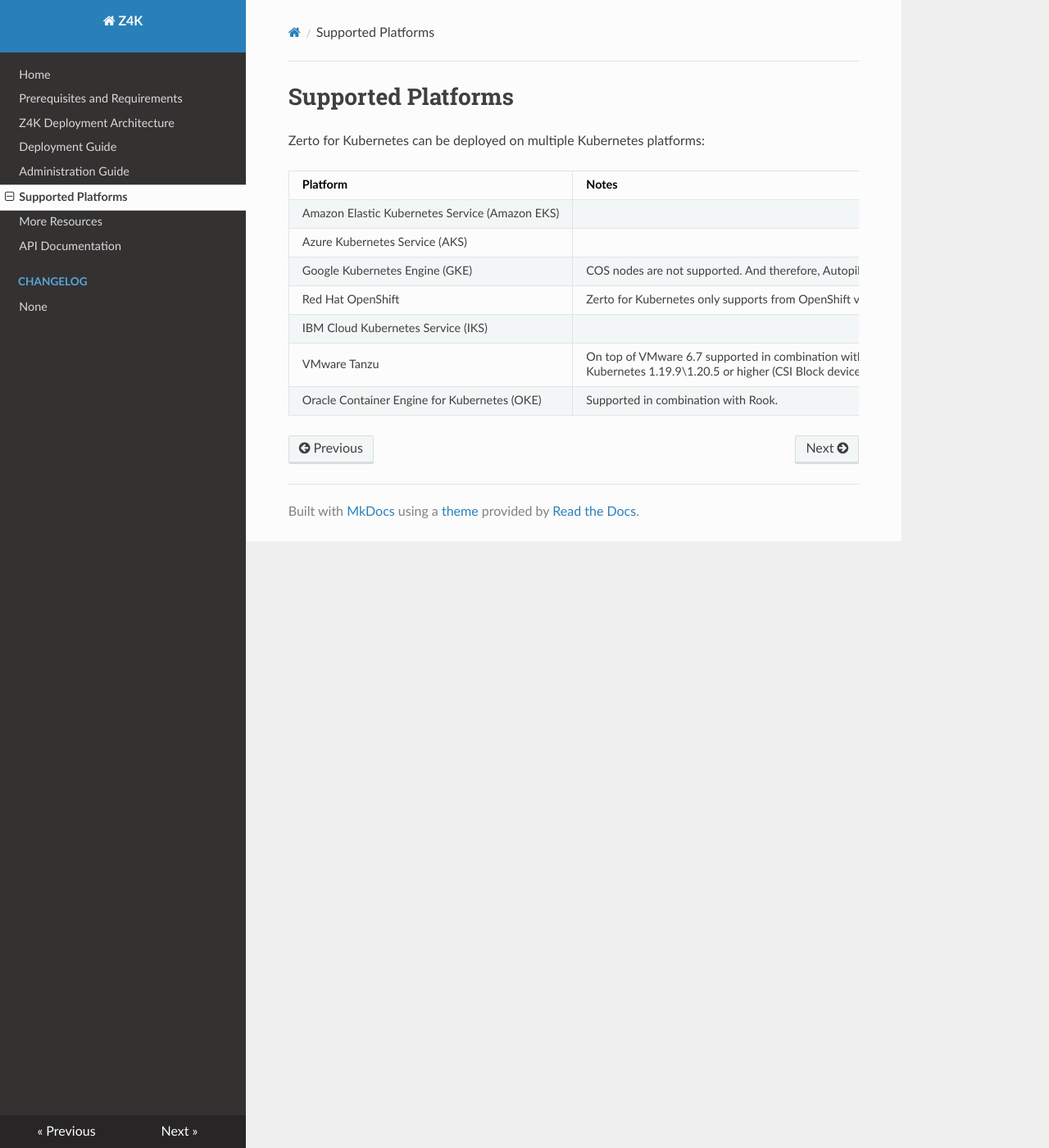
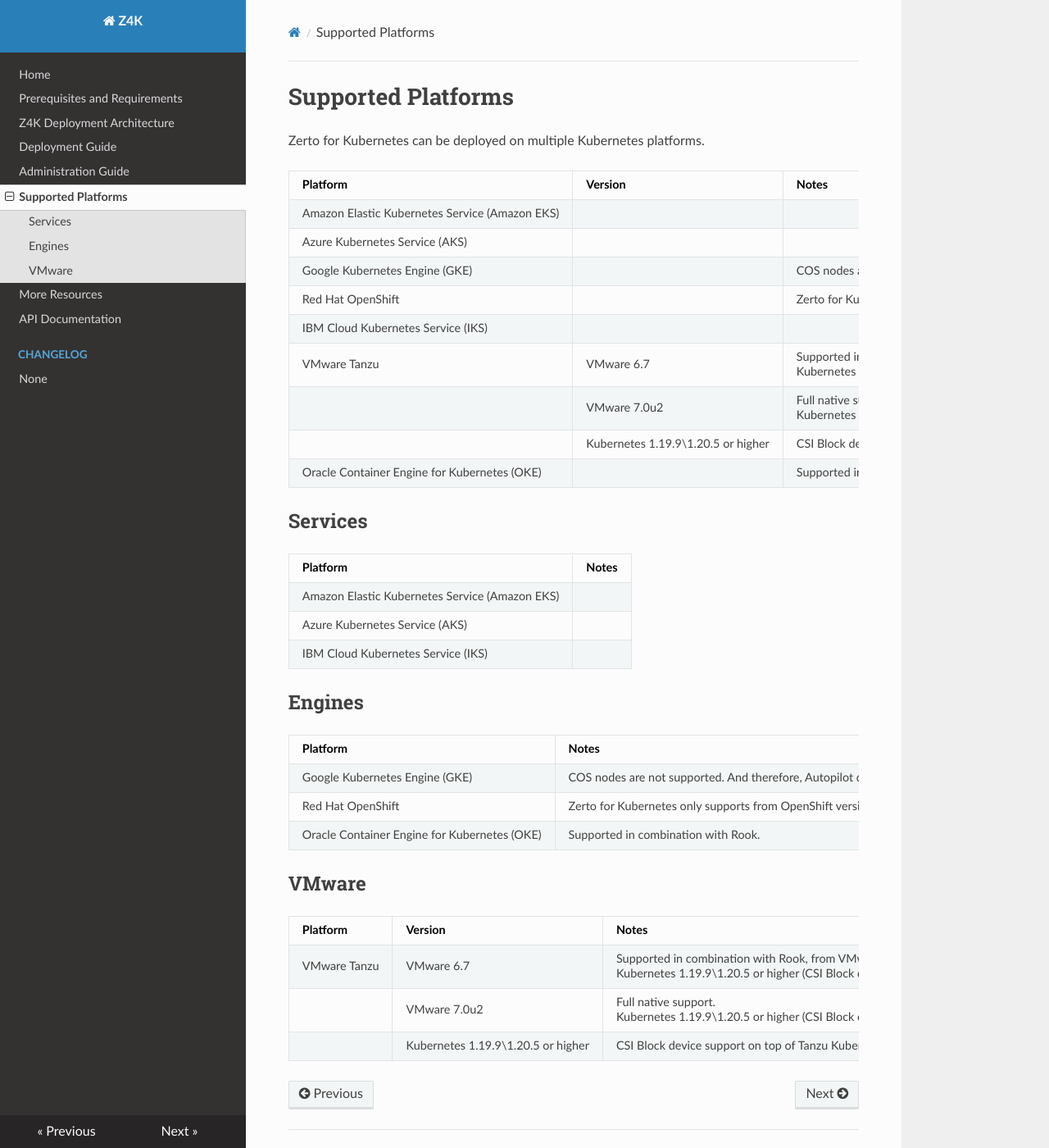
Before and after one commit to ZertoPublic/Z4K, an MkDocs documentation site: the page built from docs/SupportedPlatforms.md, in a window 1280 px wide and 1400 px high. Shown: the whole window at 82% size. Built offline with MkDocs 1.6.1, drawn with Linux system fonts in a browser that asks for light colours.

Commit message:
Update SupportedPlatforms.md
Either in one table OR in 3. You choose.

```diff
--- a/docs/SupportedPlatforms.md
+++ b/docs/SupportedPlatforms.md
@@ -1,13 +1,39 @@
 # Supported Platforms
 
-Zerto for Kubernetes can be deployed on multiple Kubernetes platforms:
+Zerto for Kubernetes can be deployed on multiple Kubernetes platforms.
+
+| Platform                             | Version  |Notes |
+| ------------------------------------ |--|------ |
+| Amazon Elastic Kubernetes Service (Amazon EKS)|  |    |
+| Azure Kubernetes Service (AKS)|   |    |
+| Google Kubernetes Engine (GKE)|    | COS nodes are not supported. And therefore, Autopilot deployment is not supported.|  |
+| Red Hat OpenShift |   | Zerto for Kubernetes only supports from OpenShift version 4.6 or higher.|  |
+| IBM Cloud Kubernetes Service (IKS) |  |    |
+| VMware Tanzu  | VMware 6.7 | Supported in combination with Rook, from VMware  and onwards full native support. <br> Kubernetes 1.19.9\1.20.5 or higher (CSI Block device support) on top of Tanzu Kubernetes Grid (TKG) is supported starting VMware 7.0u2  |
+|   | VMware 7.0u2 |Full native support. <br> Kubernetes 1.19.9\1.20.5 or higher (CSI Block device support) on top of Tanzu Kubernetes Grid (TKG) is supported starting VMware 7.0u2  |
+|   | Kubernetes 1.19.9\1.20.5 or higher | CSI Block device support on top of Tanzu Kubernetes Grid (TKG) is supported |
+| Oracle Container Engine for Kubernetes (OKE) |   |Supported in combination with Rook. ||
+
+## Services
 
 | Platform                             | Notes |
-| ------------------------------------ | ------ |
-| Amazon Elastic Kubernetes Service (Amazon EKS) |    |
-| Azure Kubernetes Service (AKS)  |    |
-| Google Kubernetes Engine (GKE)  | COS nodes are not supported. And therefore, Autopilot deployment is not supported.  |
-| Red Hat OpenShift  | Zerto for Kubernetes only supports from OpenShift version 4.6 or higher.  |
-| IBM Cloud Kubernetes Service (IKS)  |    |
-| VMware Tanzu  | On top of VMware 6.7 supported in combination with Rook, from VMware 7.0u2 and onwards full native support. <br> Kubernetes 1.19.9\1.20.5 or higher (CSI Block device support) on top of Tanzu Kubernetes Grid (TKG) is supported starting VMware 7.0u2  |
-| Oracle Container Engine for Kubernetes (OKE) | Supported in combination with Rook. ||
+| ------------------------------------ |------ |
+| Amazon Elastic Kubernetes Service (Amazon EKS)|    |
+| Azure Kubernetes Service (AKS)|                                                                                   |
+| IBM Cloud Kubernetes Service (IKS)|    |
+
+## Engines
+
+| Platform                             | Notes |
+| ------------------------------------ |------ |
+| Google Kubernetes Engine (GKE)| COS nodes are not supported. And therefore, Autopilot deployment is not supported.|  |
+| Red Hat OpenShift | Zerto for Kubernetes only supports from OpenShift version 4.6 or higher.|  |
+| Oracle Container Engine for Kubernetes (OKE)|Supported in combination with Rook. |   |
+
+## VMware
+
+| Platform                             | Version  |Notes |
+| ------------------------------------ |--|------ |
+| VMware Tanzu  | VMware 6.7 | Supported in combination with Rook, from VMware  and onwards full native support. <br> Kubernetes 1.19.9\1.20.5 or higher (CSI Block device support) on top of Tanzu Kubernetes Grid (TKG) is supported starting VMware 7.0u2  |
+|   | VMware 7.0u2 |Full native support. <br> Kubernetes 1.19.9\1.20.5 or higher (CSI Block device support) on top of Tanzu Kubernetes Grid (TKG) is supported starting VMware 7.0u2  |
+|   | Kubernetes 1.19.9\1.20.5 or higher | CSI Block device support on top of Tanzu Kubernetes Grid (TKG) is supported |
```
